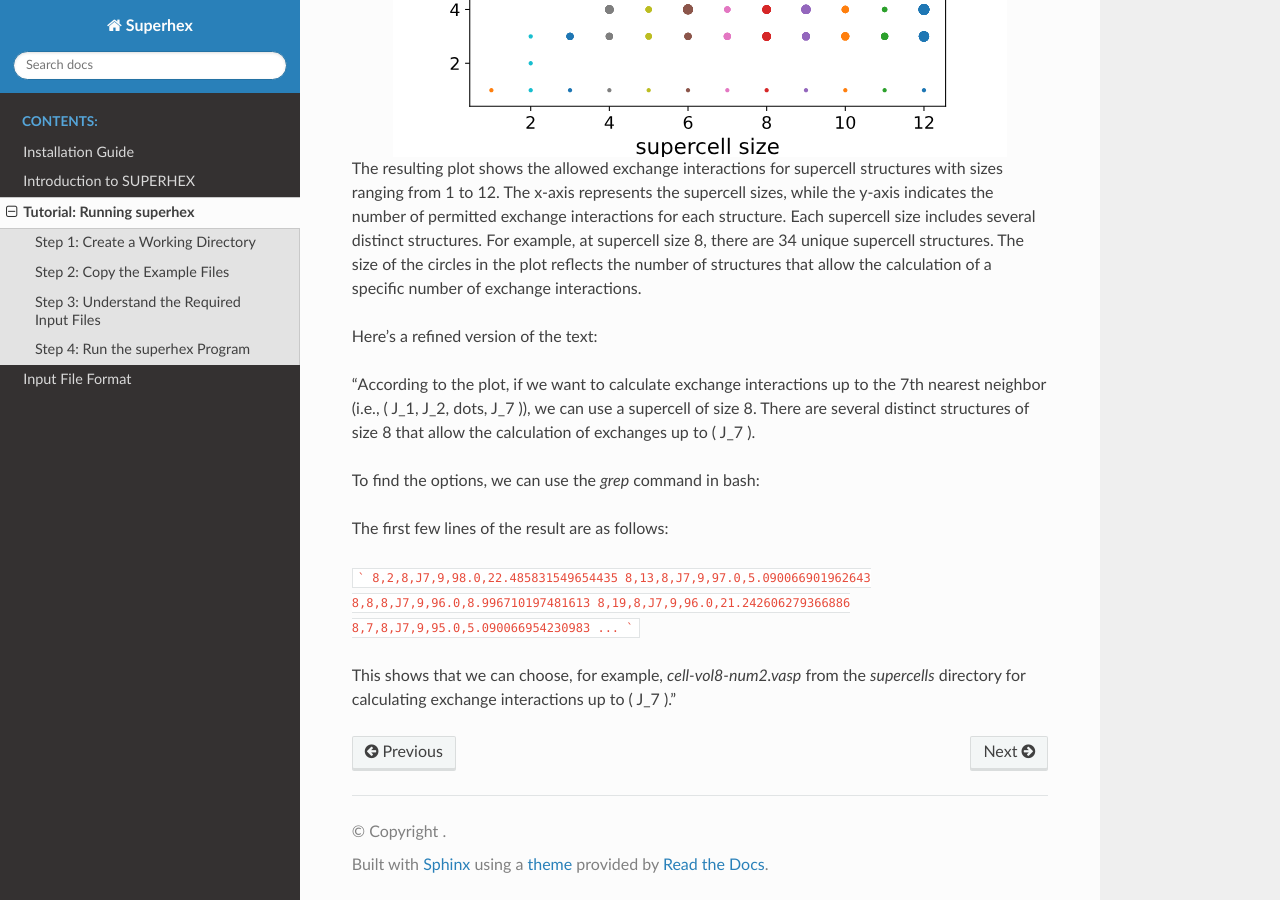
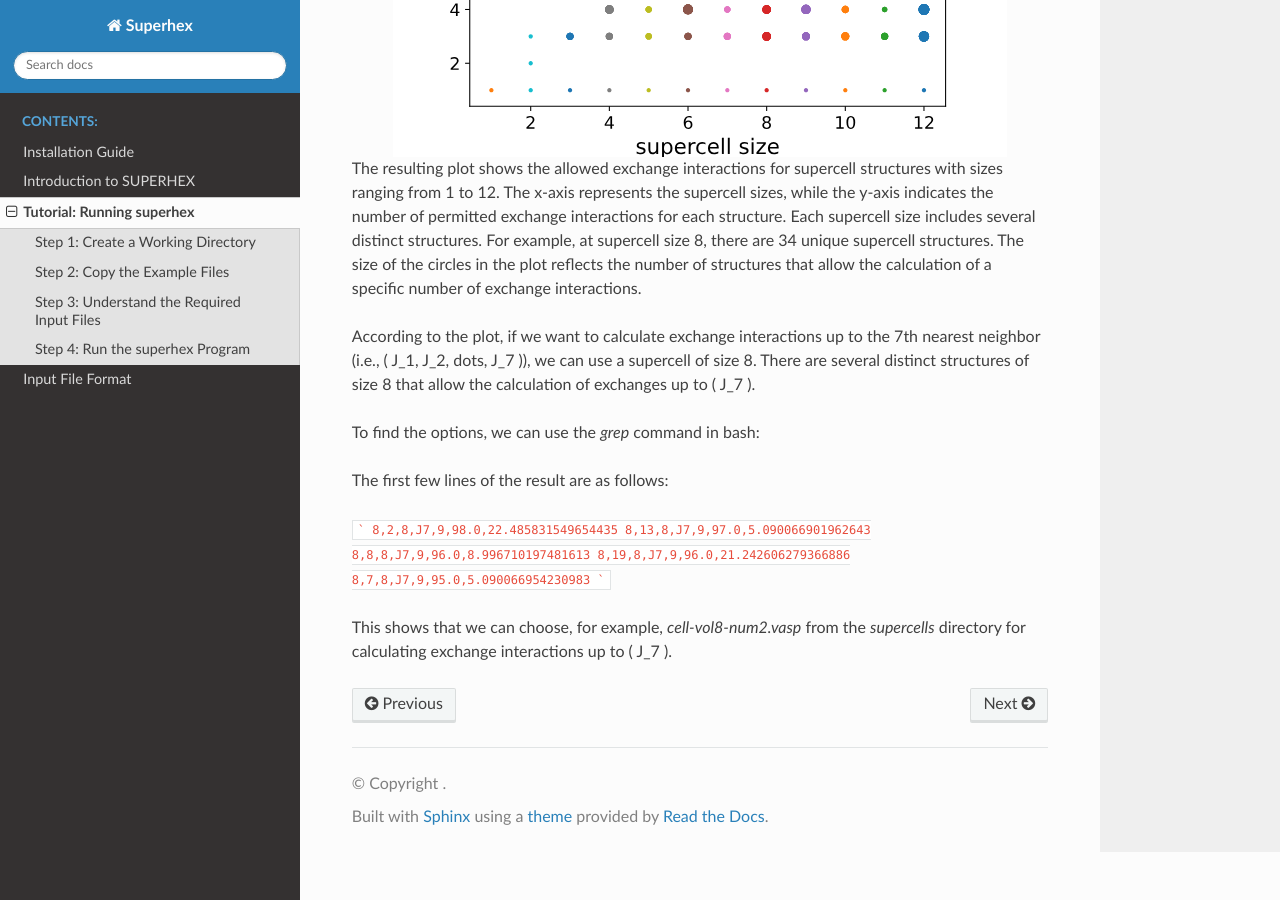
Before and after one commit to malaei/SUPERHEX, a Sphinx documentation site: the page built from docs/tutorial.rst, in a window 1280 px wide and 900 px high, scrolled down 3744 px. Built offline with Sphinx 7.4.7 and the Read the Docs theme 3.1.0, drawn with Linux system fonts in a browser that asks for light colours; pages that are not in the unit, such as notebooks, are missing from menus.

Commit message:
updata docs

````diff
--- a/docs/tutorial.rst
+++ b/docs/tutorial.rst
@@ -151,9 +151,8 @@ You can use the ``plot_analysis.py`` script in the ``src/tools`` directory to vi
 The resulting plot shows the allowed exchange interactions for supercell structures with sizes ranging from 1 to 12. The x-axis represents the supercell sizes, while the y-axis indicates the number of permitted exchange interactions for each structure.
 Each supercell size includes several distinct structures. For example, at supercell size 8, there are 34 unique supercell structures. The size of the circles in the plot reflects the number of structures that allow the calculation of a specific number of exchange interactions.
 
-Here's a refined version of the text:
 
-"According to the plot, if we want to calculate exchange interactions up to the 7th nearest neighbor (i.e., \( J_1, J_2, \dots, J_7 \)), we can use a supercell of size 8. There are several distinct structures of size 8 that allow the calculation of exchanges up to \( J_7 \).
+According to the plot, if we want to calculate exchange interactions up to the 7th nearest neighbor (i.e., \( J_1, J_2, \dots, J_7 \)), we can use a supercell of size 8. There are several distinct structures of size 8 that allow the calculation of exchanges up to \( J_7 \).
 
 To find the options, we can use the `grep` command in bash:
 
@@ -168,7 +167,8 @@ The first few lines of the result are as follows:
 8,8,8,J7,9,96.0,8.996710197481613
 8,19,8,J7,9,96.0,21.242606279366886
 8,7,8,J7,9,95.0,5.090066954230983
-...
 ```
 
-This shows that we can choose, for example, `cell-vol8-num2.vasp` from the `supercells` directory for calculating exchange interactions up to \( J_7 \)."
+
+
+This shows that we can choose, for example, `cell-vol8-num2.vasp` from the `supercells` directory for calculating exchange interactions up to \( J_7 \).
````
